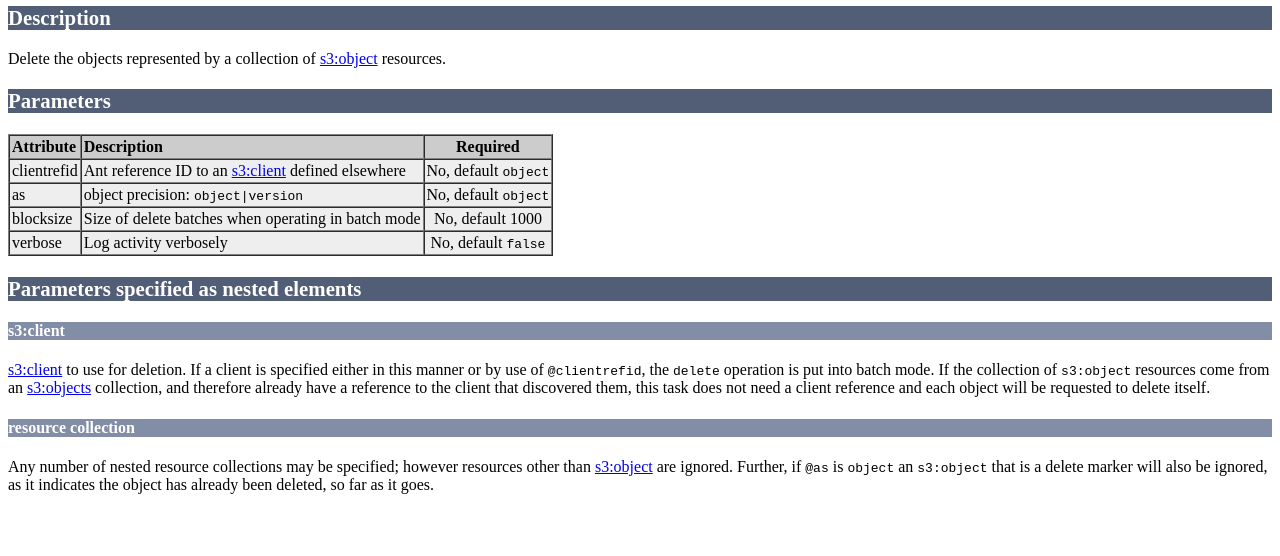
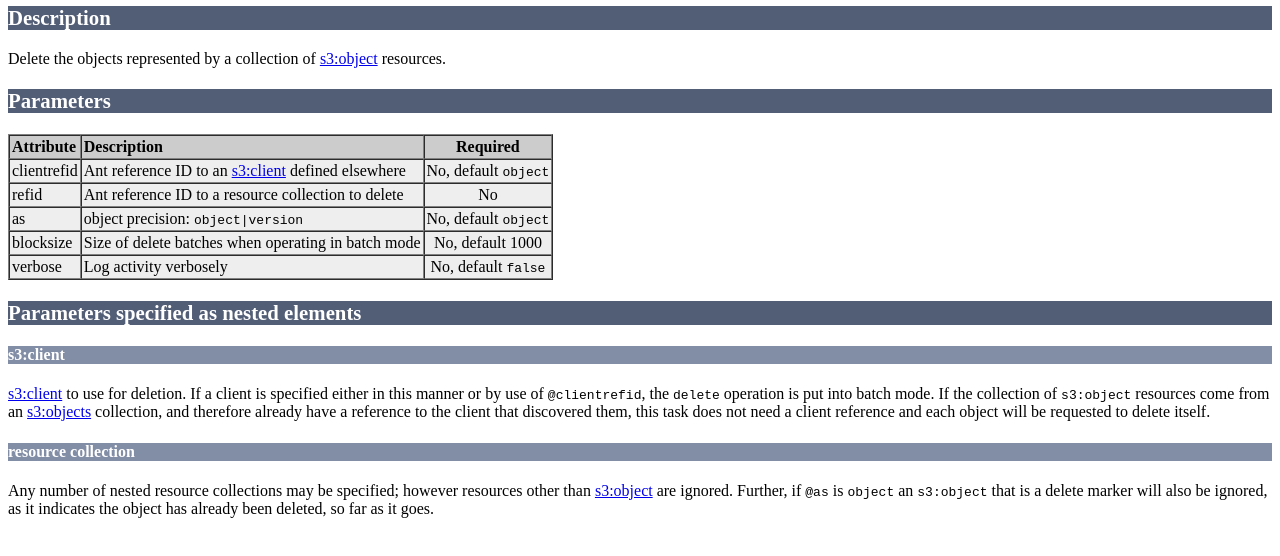
Before and after one commit to apache/ant-antlibs-s3, a plain HTML site: page docs/s3delete.html in a window 1280 px wide. Shown: the part 66-622 px from the top of the page. Drawn offline with Linux system fonts and the light colour scheme.

Commit message:
document s3:delete @refid

```diff
--- a/docs/s3delete.html
+++ b/docs/s3delete.html
@@ -45,6 +45,11 @@ under the License.
         <td align="center">No, default <code>object</code></td>
       </tr>
       <tr>
+        <td valign="top">refid</td>
+        <td valign="top">Ant reference ID to a resource collection to delete</td>
+        <td align="center">No</td>
+      </tr>
+      <tr>
         <td valign="top">as</td>
         <td valign="top">object precision: <code>object|version</code></td>
         <td align="center">No, default <code>object</code></td>
```
